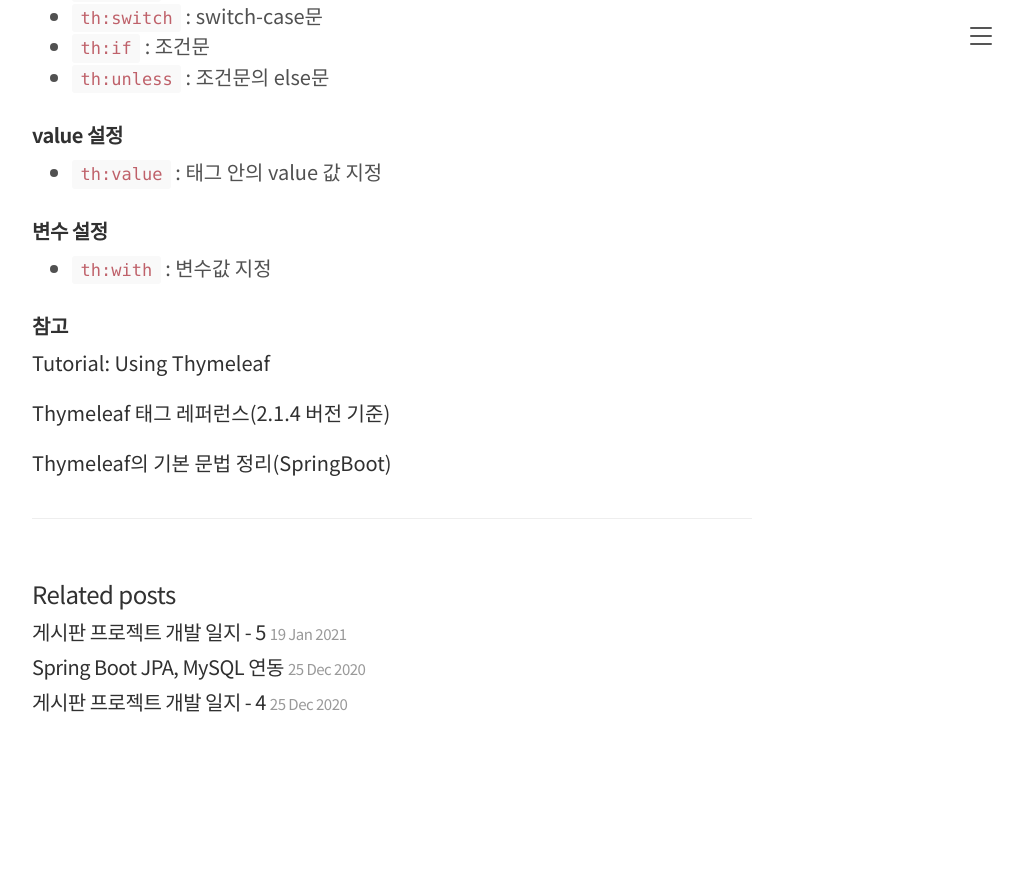
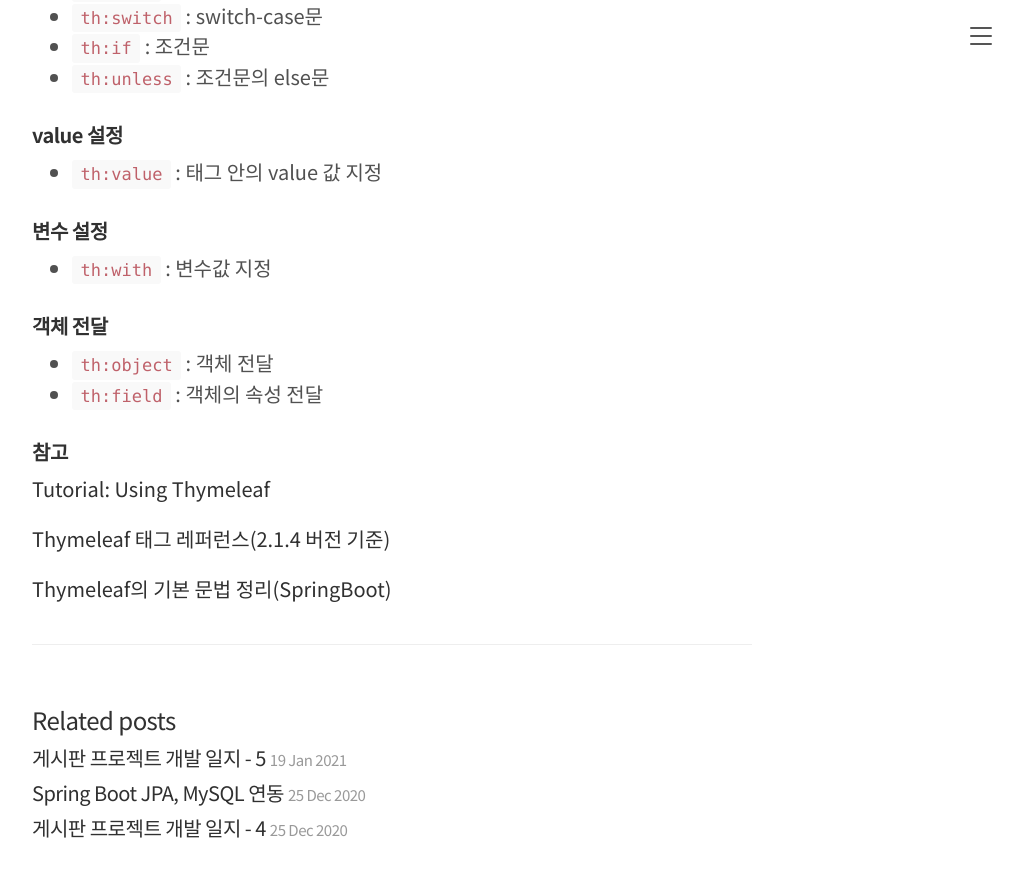
Before and after one commit to seonjuleee/seonjuleee.github.io, a Jekyll site: the page built from _posts/2020-12-22-thymeleaf-syntax.md, in a window 1280 px wide and 900 px high, scrolled down 1183 px. Shown: the top 877 px of the window, without its empty margins (248-1271 px from the left). Built offline with Jekyll 4.4.1, drawn with Linux system fonts in a browser that asks for light colours; before the commit the page ends 1957 px from its top, so only the background shows below that.

Commit message:
Modify post

```diff
--- a/_posts/2020-12-22-thymeleaf-syntax.md
+++ b/_posts/2020-12-22-thymeleaf-syntax.md
@@ -49,6 +49,10 @@
 ### 변수 설정
 - `th:with` : 변수값 지정
 
+### 객체 전달
+- `th:object` : 객체 전달
+- `th:field` : 객체의 속성 전달
+
 ### 참고
 [Tutorial: Using Thymeleaf](https://www.thymeleaf.org/doc/tutorials/3.0/usingthymeleaf.html)
 
```
